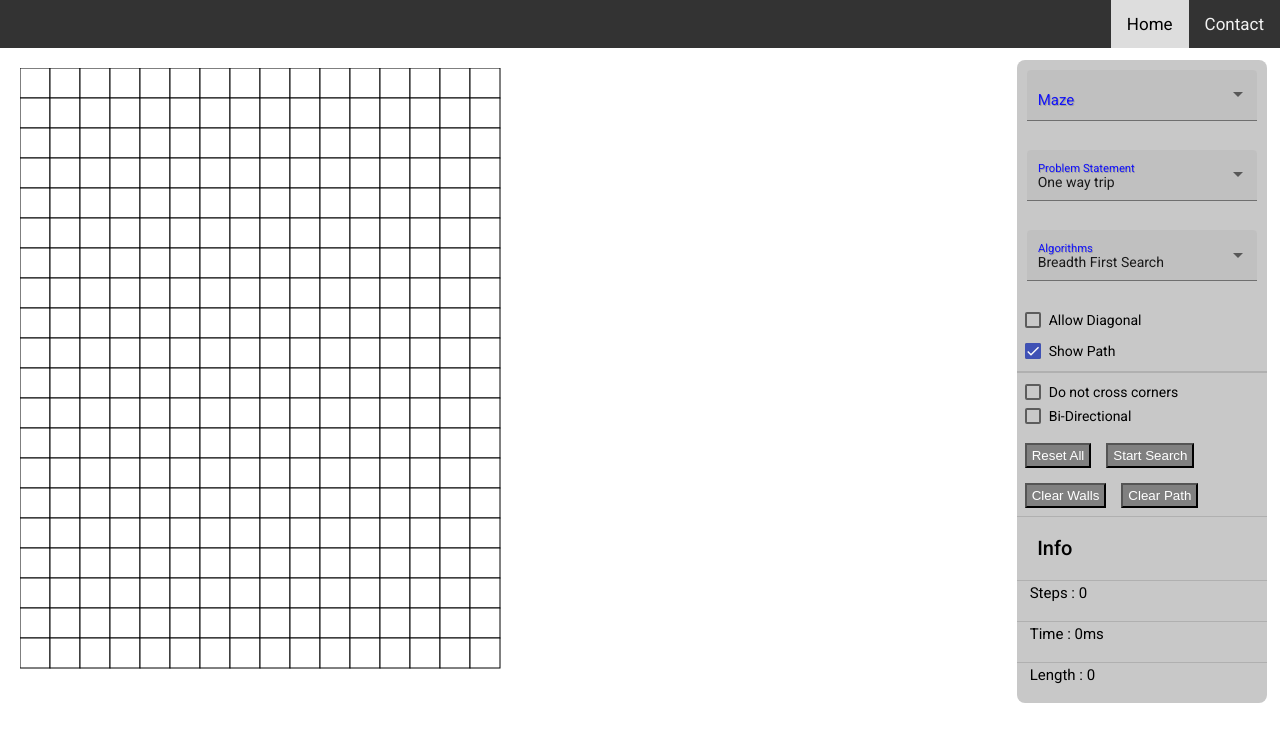
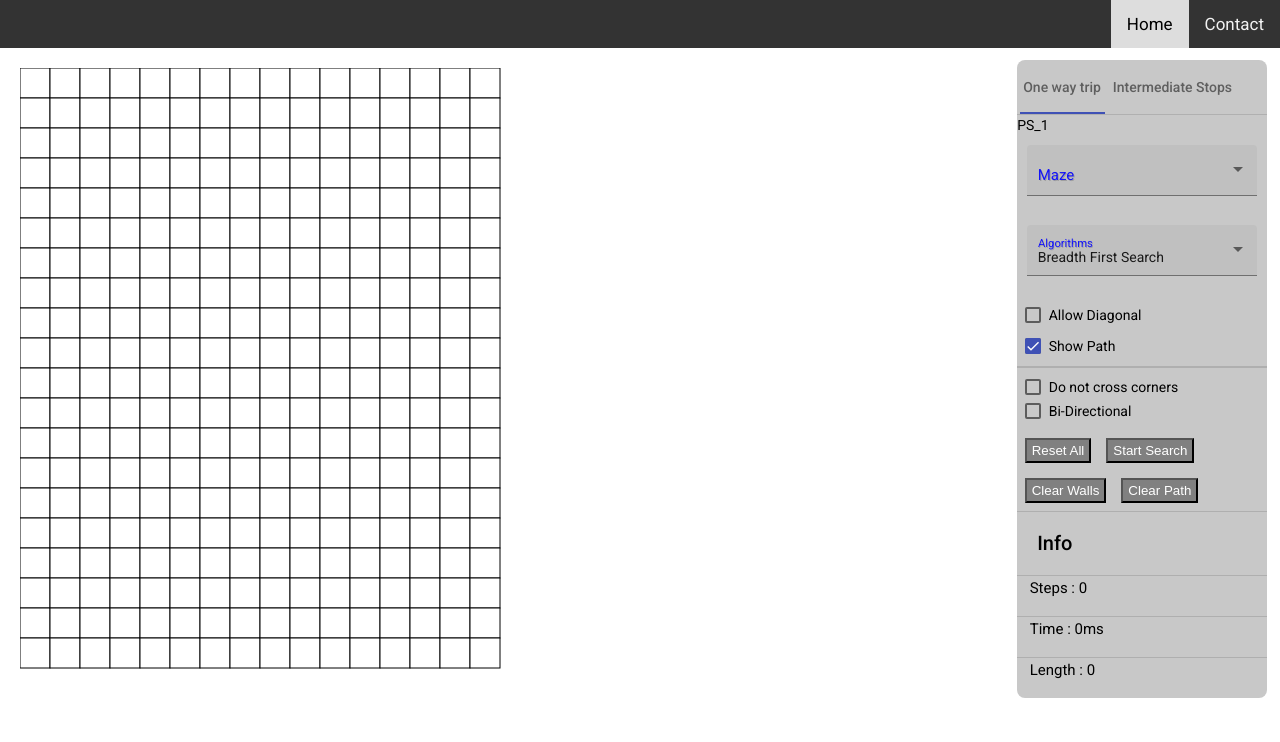
Before and after one commit to avyaktawrat/Microsoft-MicroMARS, an Angular app: page /home in a window 1280 px wide. Shown: the top 742 px of the page. Built offline with nearby package versions, Linux system fonts and the light colour scheme.

Commit message:
modifying menubar UI

```diff
--- a/src/app/app.module.ts
+++ b/src/app/app.module.ts
@@ -23,6 +23,7 @@ import {MatDividerModule} from '@angular/material/divider';
 import {MatSlideToggleModule} from '@angular/material/slide-toggle';
 import {MatRadioModule} from '@angular/material/radio';
 import {MatDialogModule} from '@angular/material/dialog';
+import {MatPaginatorModule} from '@angular/material/paginator';
 
 @NgModule({
   declarations: [
@@ -51,7 +52,8 @@ import {MatDialogModule} from '@angular/material/dialog';
     MatDividerModule,
     MatSlideToggleModule,
     MatRadioModule,
-    MatDialogModule
+    MatDialogModule,
+    MatPaginatorModule
   ],
   exports: [
     MatTabsModule,
--- a/src/app/first/first.component.css
+++ b/src/app/first/first.component.css
@@ -132,3 +132,8 @@ form mat-form-field {
  .info h4{
  	margin-left: 5%;
  }
+ ::ng-deep.mat-tab-label, ::ng-deep.mat-tab-label-active{
+  min-width: 0!important;
+  padding: 3px!important;
+  margin: 3px!important;
+ }
--- a/src/app/first/first.component.html
+++ b/src/app/first/first.component.html
@@ -9,6 +9,12 @@
    		<text  *ngFor="let i of gridCord" [attr.x]=i.x+8 [attr.y]=i.y+15 font-size= "12"> {{i.f}} </text> -->
 	</svg>
 	<div id = "menu-bar">
+		<!-- Choosing problem statement -->
+		<mat-tab-group [(selectedIndex)]="PS_index" (selectedIndexChange)="selectedPS = PS_index ? 'TSP':'PS_1';reset()">
+			<mat-tab *ngFor="let ps of Problem_statement">
+			  <ng-template mat-tab-label >{{ps.viewValue}}</ng-template>
+			  {{selectedPS}}
+
 		<form>
     	<mat-form-field appearance="fill" *ngIf="selectedPS !== 'TSP'">
       	<mat-label><h4>Maze</h4></mat-label>
@@ -19,14 +25,14 @@
       	</mat-select>
 			</mat-form-field>
 
-    	<mat-form-field appearance="fill">
+    	<!-- <mat-form-field appearance="fill">
         	<mat-label><h4>Problem Statement</h4></mat-label>
         	<mat-select [(ngModel)]="selectedPS" name="PS" value = "selectedPS" [ngModelOptions]="{standalone: true}" (ngModelChange)="reset()" >
 		        <mat-option *ngFor="let ps of Problem_statement" [value]="ps.value">
 	        	    {{ps.viewValue}}
 		        </mat-option>
         	</mat-select>
-			</mat-form-field>
+		</mat-form-field> -->
 
 			<section id = 'Problem_statement _2' *ngIf = "selectedPS === 'TSP'">
 				<mat-slide-toggle class="example-margin"
@@ -43,7 +49,7 @@
         </div>
      	</section>
 
-    	<mat-form-field appearance="fill">
+    	<mat-form-field appearance="fill" *ngIf = "selectedPS!=='TSP'">
         	<mat-label><h4>Algorithms</h4></mat-label>
         	<mat-select [(ngModel)]="selectedValue" name="SV" [ngModelOptions]="{standalone: true}">
 		        <mat-option *ngFor="let algo of Algorithms" [value]="algo.value">
@@ -206,7 +212,8 @@
 					</div>
 			  	</div>-->
 		</form>
-
+		</mat-tab>
+	</mat-tab-group>
 	</div>
 
 </div>
--- a/src/app/first/first.component.ts
+++ b/src/app/first/first.component.ts
@@ -88,6 +88,7 @@ export class FirstComponent implements OnInit {
   notCrossCorner = false;
 
   selectedPS: string = 'PS_1';
+  PS_index: number = 0;
   selectedMaze: string;
   selectedHeuristic: string = 'l1';
   minDest =1;
```
